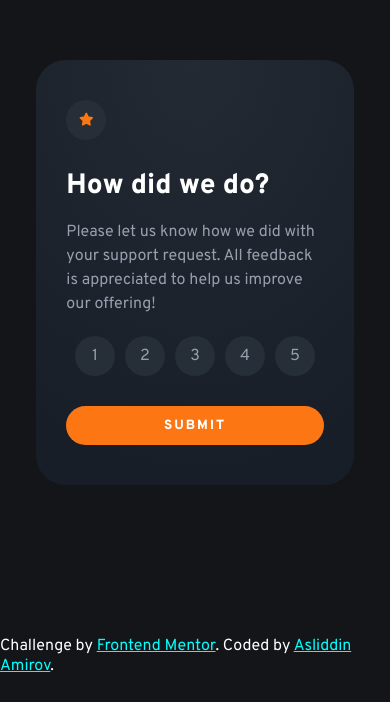
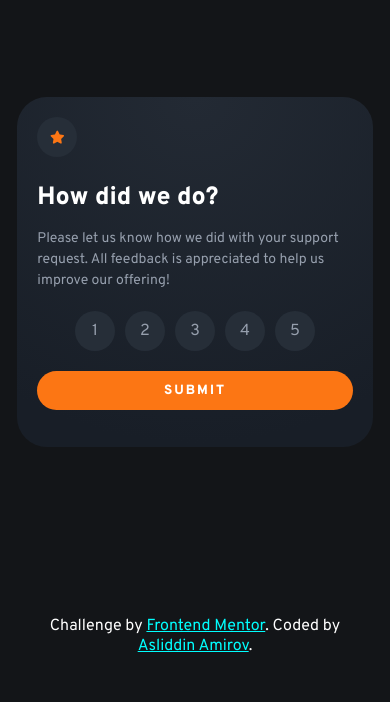
Before and after one commit to asliddinamir/project3-FM, a plain HTML site: page index.html in a window 390 px wide. Shown: the part 158-860 px from the top of the page. Drawn offline with Linux system fonts and the light colour scheme.

Commit message:
finished css part

```diff
--- a/style.css
+++ b/style.css
@@ -49,6 +49,7 @@ body {
 
 .description {
     line-height: 1.5;
+    font-size: 15px;
 }
 
 .nums {
@@ -85,7 +86,7 @@ body {
 button {
     background-color: #fc7614;
     width: 100%;
-    margin-top: 30px;
+    margin-top: 35px;
     border: none;
     font-family: inherit;
     text-transform: uppercase;
@@ -106,6 +107,8 @@ button:hover {
     position: fixed;
     bottom: 10px;
     color: white;
+    text-align: center;
+    padding: 20px;
 }
 
 .attribution a {
@@ -114,8 +117,22 @@ button:hover {
 }
 
 @media(max-width:460px) {
+    body {
+        padding: 0;
+    }
+
     .container {
         max-width: 95%;
+        padding: 20px;
+        min-height: 350px;
+    }
+
+    .title {
+        font-size: 25px;
+    }
+
+    .description {
+        font-size: 14px;
     }
 
     .star {
@@ -135,4 +152,14 @@ button:hover {
     .nums {
         gap: 10px
     }
+
+    button {
+        margin-top: 20px;
+    }
 }
+
+@media(max-width:379px) {
+    .nums {
+        gap: 5px;
+    }
+}
```
